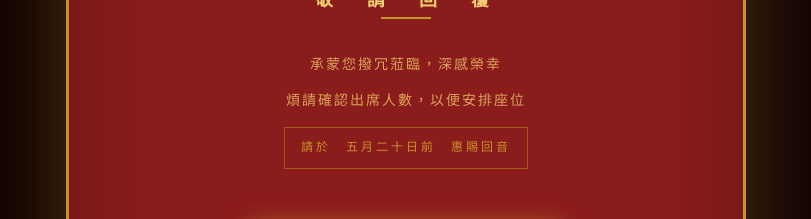
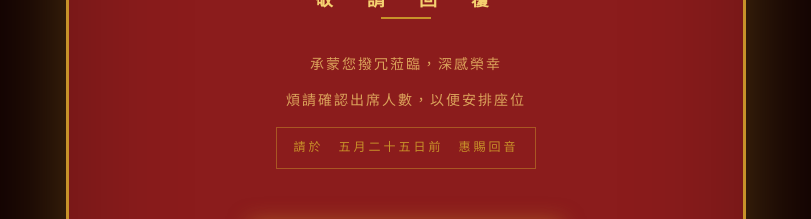
Before and after one commit to jamieyu0914/wedding-invitation, a plain HTML site: page index.html in a window 1280 px wide. Shown: the part 2600-2819 px from the top of the page, without its empty margins (234-1045 px from the left). Drawn offline with Linux system fonts and the light colour scheme.

Commit message:
fix: #0518 調整 表單回覆日期

```diff
--- a/index.html
+++ b/index.html
@@ -177,7 +177,7 @@
         <div class="rsvp-body">
           承蒙您撥冗蒞臨，深感榮幸<br />
           煩請確認出席人數，以便安排座位<br />
-          <span class="rsvp-deadline">請於　五月二十日前　惠賜回音</span>
+          <span class="rsvp-deadline">請於　五月二十五日前　惠賜回音</span>
         </div>
         <a
           class="btn-rsvp"
```
